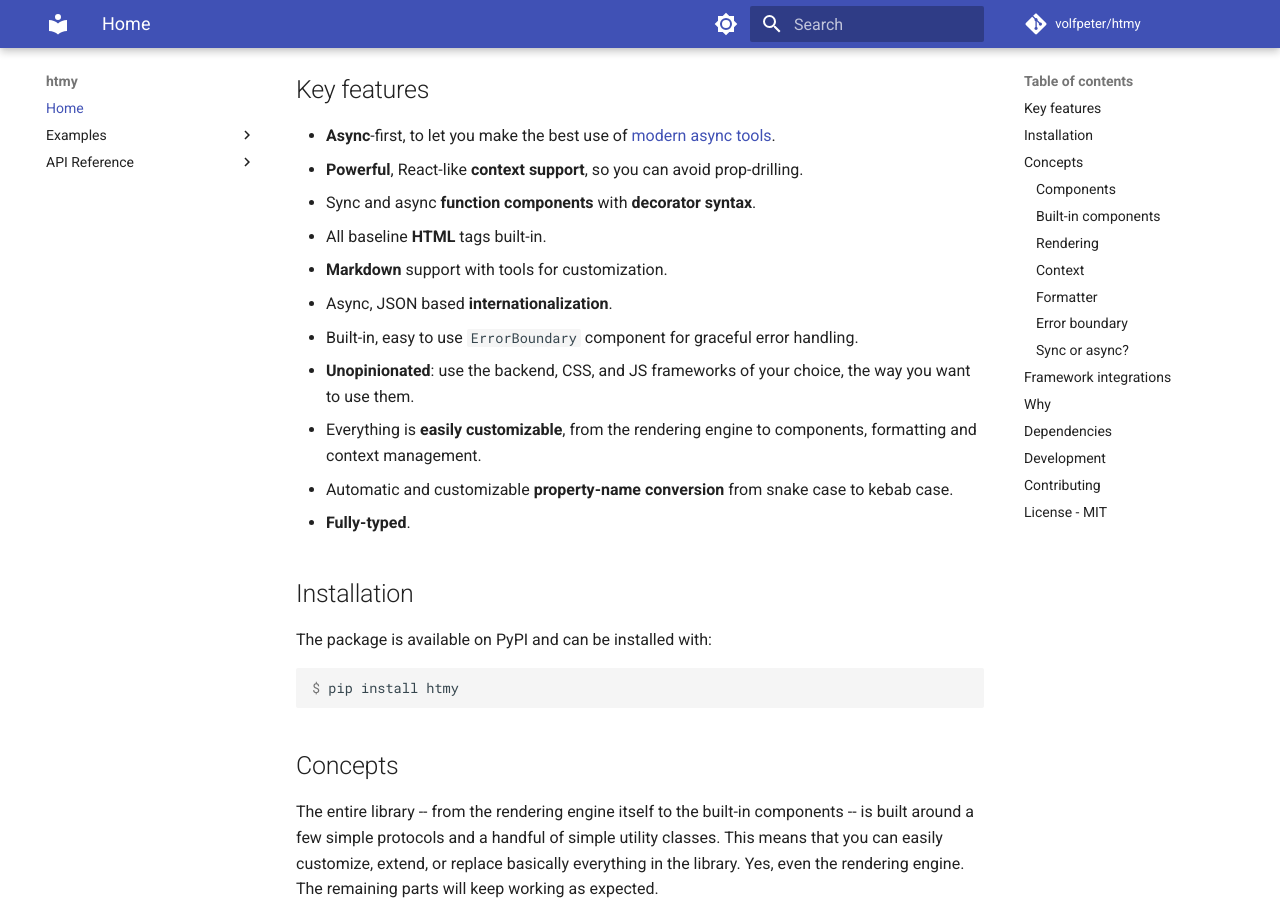
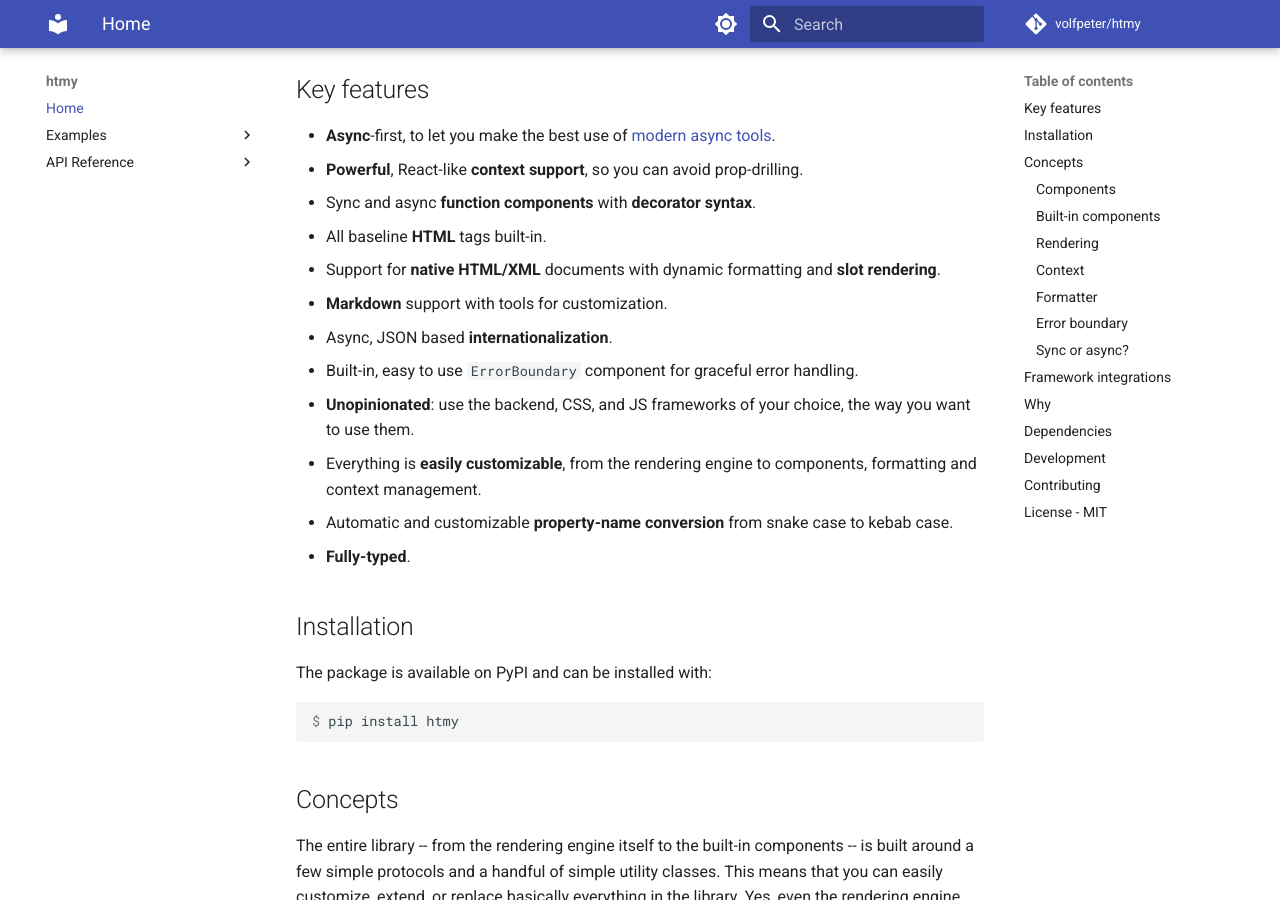
Before and after one commit to volfpeter/htmy, an MkDocs documentation site: the page built from docs/index.md, in a window 1280 px wide and 900 px high, scrolled down 316 px. Built offline with MkDocs 1.6.1 and Material for MkDocs 9.7.7, drawn with Linux system fonts in a browser that asks for light colours; comment, search, counter and statistics services are not loaded.

Commit message:
docs: highlight native HTML and slot rendering support, refs #32

```diff
--- a/docs/index.md
+++ b/docs/index.md
@@ -17,6 +17,7 @@
 - **Powerful**, React-like **context support**, so you can avoid prop-drilling.
 - Sync and async **function components** with **decorator syntax**.
 - All baseline **HTML** tags built-in.
+- Support for **native HTML/XML** documents with dynamic formatting and **slot rendering**.
 - **Markdown** support with tools for customization.
 - Async, JSON based **internationalization**.
 - Built-in, easy to use `ErrorBoundary` component for graceful error handling.
```
Also changed, not shown: README.md (+1 -0 lines).
